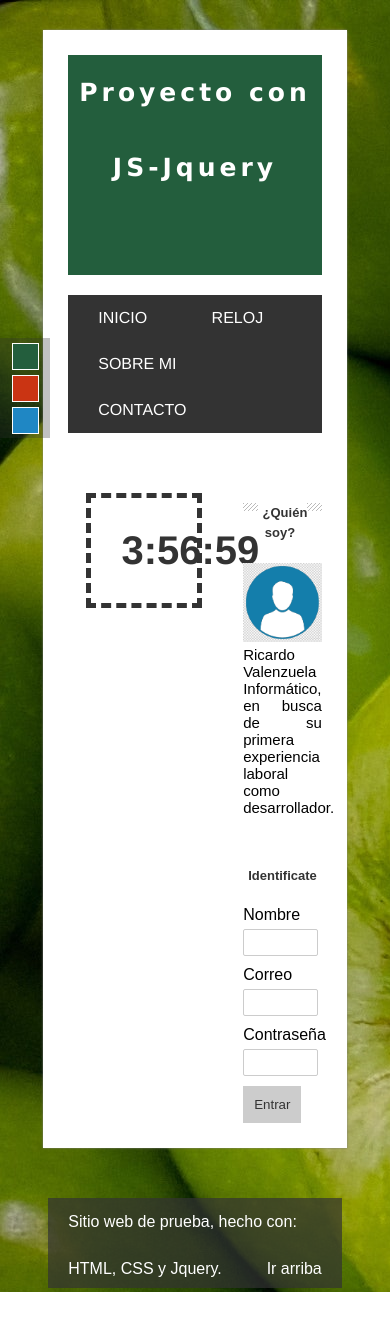
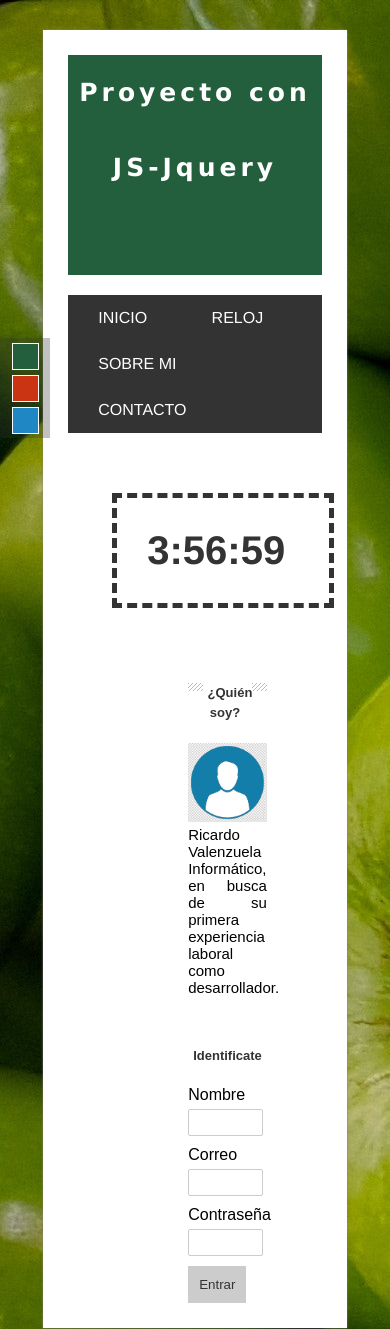
Before and after one commit to ridavao/rivadao.github.io, a plain HTML site: page reloj.html in a window 390 px wide. Shown: the top 1329 px of the page. Before the commit the page ends 1292 px from the top, so only its background shows below. Drawn offline with nearby package versions, Linux system fonts and the light colour scheme.

Commit message:
correcion de responsive para pagina del reloj

```diff
--- /dev/null
+++ b/css/responsive-reloj.css
@@ -0,0 +1,26 @@
+@media(max-width: 870px){
+    #reloj{
+        margin-left: 44px;
+        width: 100%;
+    }
+
+    #post .post{
+        width: 0%;
+    }
+    #sidebar {
+        margin-top: 25px;
+        margin-right: 160px;
+    }
+}
+
+@media (max-width: 760px) {
+    #sidebar {
+        margin-right: 110px;
+    }
+}
+
+@media (max-width: 490px){
+    #sidebar {
+        margin-right: 55px;
+    }
+}
--- a/reloj.html
+++ b/reloj.html
@@ -7,6 +7,7 @@
     <title>Proyecto con JS-Jquery</title>
     <link rel="stylesheet" href="css/styles.css">
     <link rel="stylesheet" href="css/responsive.css">
+    <link rel="stylesheet" href="css/responsive-reloj.css">
 
     <!--Tema por defecto de la pagina-->
     <link id="theme" rel="stylesheet" href="css/green.css">
```
